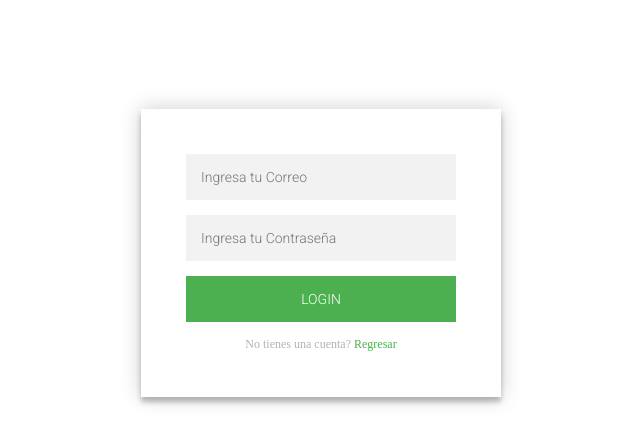
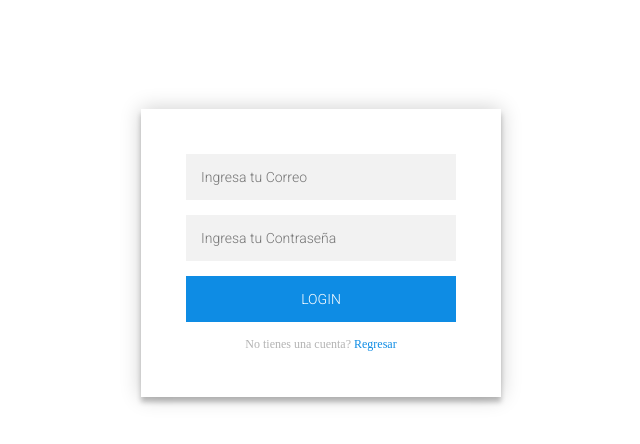
Before and after one commit to NiclasC0103/Cornejo3E1_Web_E-commerce, an Angular app: page /login in a window 1280 px wide. Shown: the top 444 px of the page, without its empty margins (319-959 px from the left). Built offline with nearby package versions, Linux system fonts and the light colour scheme.

Commit message:
login datos

```diff
--- a/src/app/componentes/componente-a/componente-a.component.html
+++ b/src/app/componentes/componente-a/componente-a.component.html
@@ -42,7 +42,7 @@
 <div class="top_bar_contact_item"><div class="top_bar_icon"><img src="https://res.cloudinary.com/dxfq3iotg/image/upload/v1560918577/phone.png" alt=""></div>+593 998 822 914</div>
 <div class="top_bar_contact_item"><div class="top_bar_icon"><img src="https://res.cloudinary.com/dxfq3iotg/image/upload/v1560918597/mail.png" alt=""></div><a href="mailto:nicolas.cornejos.est@uets.edu.ec">nicolas.cornejos.est@uets.edu.ec</a></div>
 <div class="top_bar_content ml-auto">
-user:{{correo}}
+user: {{correo}}
 <div class="top_bar_menu">
 
     <ul class="standard_dropdown top_bar_dropdown">
--- a/src/app/componentes/componente-a/componente-a.component.ts
+++ b/src/app/componentes/componente-a/componente-a.component.ts
@@ -12,7 +12,7 @@ export class ComponenteAComponent implements OnInit {
   correo: any
   ngOnInit(): void {
     this.correo
-    this.correolog
+    this.correolog()
   }
   correolog(){
     this.correo=localStorage.getItem('correo')
--- a/src/app/componentes/componente-b/componente-b.component.css
+++ b/src/app/componentes/componente-b/componente-b.component.css
@@ -30,7 +30,7 @@
   font-family: "Roboto", sans-serif;
   text-transform: uppercase;
   outline: 0;
-  background: #4CAF50;
+  background: #0e8ce4;
   width: 100%;
   border: 0;
   padding: 15px;
@@ -49,7 +49,7 @@
   font-size: 12px;
 }
 .form .message a {
-  color: #4CAF50;
+  color: #0e8ce4;
   text-decoration: none;
 }
 .form .register-form {
```
